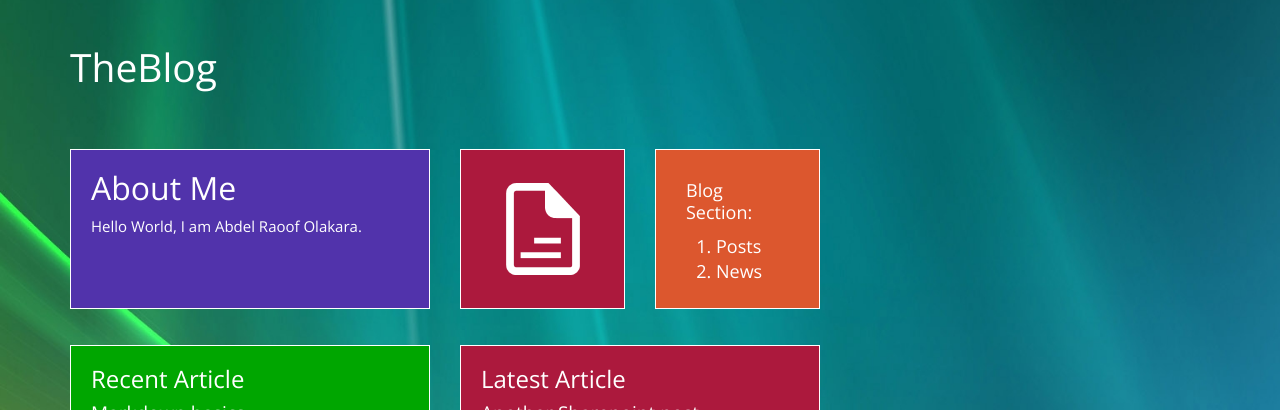
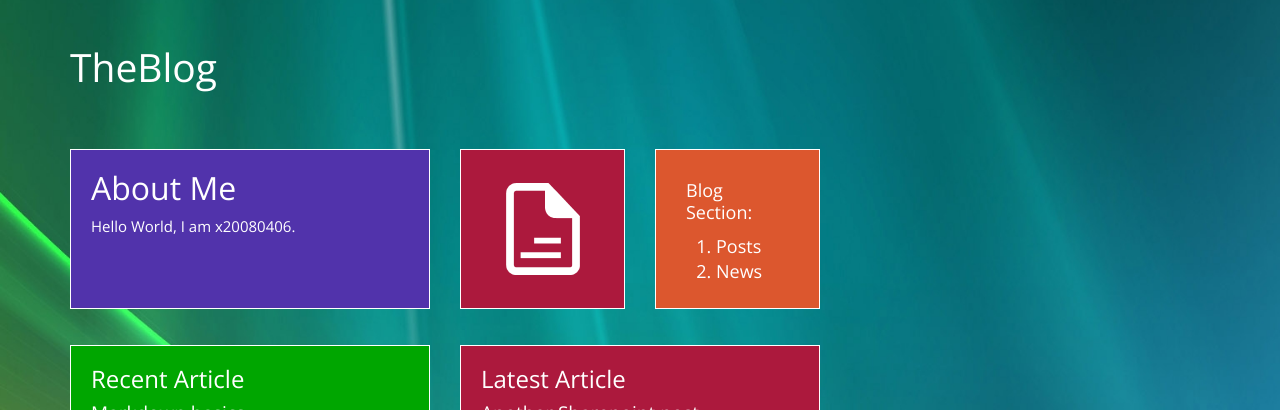
Before and after one commit to x20080406/x20080406.github.io, a Jekyll site: the page built from index.html, in a window 1280 px wide. Shown: the top 410 px of the page. Built offline with Jekyll 4.4.1, drawn with Linux system fonts in a browser that asks for light colours.

Commit message:
Signed-off-by: x20080406 <x20080406@gmail.com>

```diff
--- a/_config.yml
+++ b/_config.yml
@@ -28,7 +28,7 @@ navigation:
 
 
 # Author Details
-author:         'Abdel Raoof Olakara'
+author:         'x20080406'
 
 #Social Media links
 twitter:        'https://twitter.com/x20080406'
```
